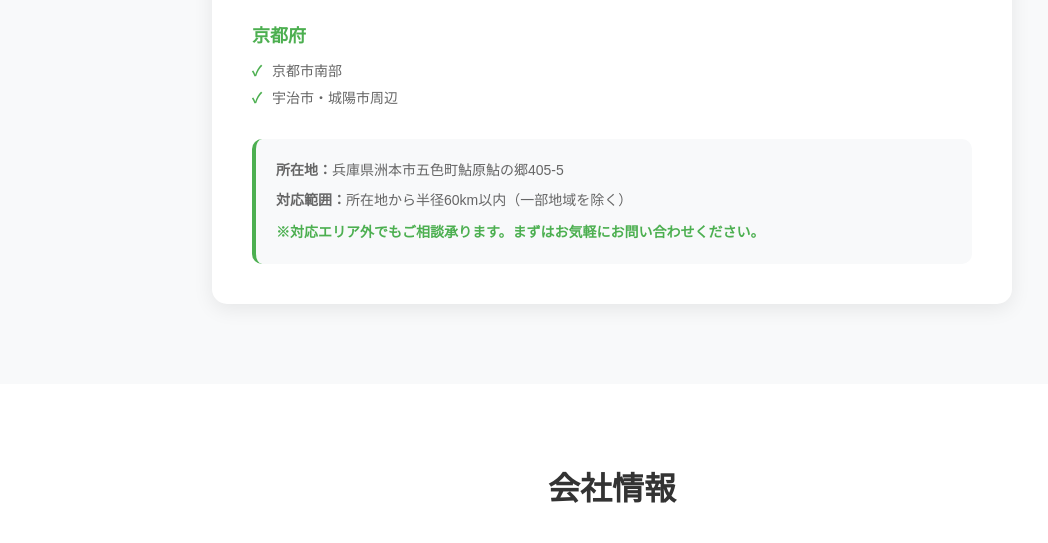
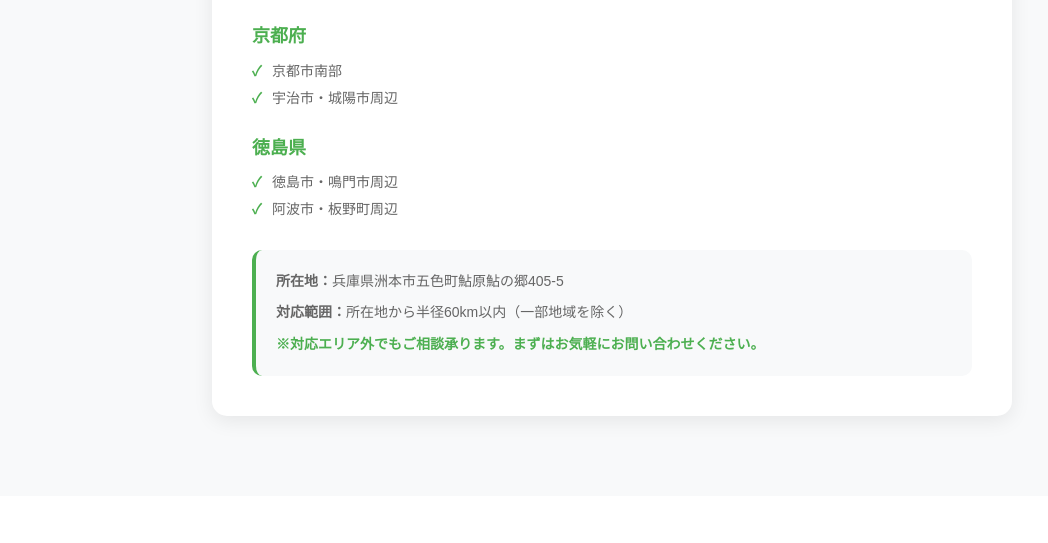
Before and after one commit to musashi0602/hikobaeworks-lp01, a plain HTML site: page index.html in a window 1280 px wide. Shown: the part 6003-6546 px from the top of the page, without its empty margins (28-1076 px from the left). Drawn offline with Linux system fonts and the light colour scheme.

Commit message:
Update: confirm Tokushima prefecture is included in service area

```diff
--- a/index.html
+++ b/index.html
@@ -428,6 +428,13 @@
                                     <li>宇治市・城陽市周辺</li>
                                 </ul>
                             </div>
+                            <div class="area-item">
+                                <h4>徳島県</h4>
+                                <ul>
+                                    <li>徳島市・鳴門市周辺</li>
+                                    <li>阿波市・板野町周辺</li>
+                                </ul>
+                            </div>
                         </div>
                         <div class="area-note">
                             <p><strong>所在地：</strong>兵庫県洲本市五色町鮎原鮎の郷405-5</p>
```
